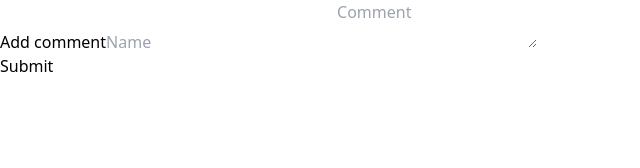
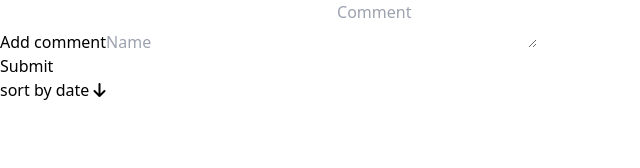
Before and after one commit to sagarrajak/commentsection, a React (Vite) app: page / in a window 1280 px wide. Shown: the top 168 px of the page, without its empty margins (0-640 px from the left). Built offline with nearby package versions, Linux system fonts and the light colour scheme.

Commit message:
added sorting feature

```diff
--- a/src/components/MainContainer.tsx
+++ b/src/components/MainContainer.tsx
@@ -1,4 +1,5 @@
 import useAddCommentController from "../hooks/controller/useAddCommentController";
+import useSortingCommentController from "../hooks/controller/useSortingCommentController";
 import { useAppSelector } from "../store/store";
 import AddCommentContainer from "./AddCommentContainer";
 import { ReplyCommentSection } from "./ReplyCommentContainer";
@@ -6,6 +7,7 @@ import { ReplyCommentSection } from "./ReplyCommentContainer";
 function MainContainer() {
   const state = useAppSelector((state) => state.comments);
   const { addComment } = useAddCommentController();
+  const { order, sortComments } = useSortingCommentController()
 
   return (
     <div>
@@ -22,6 +24,14 @@ function MainContainer() {
           });
         }}
       />
+      <div onClick={sortComments} className="w-[80%] text-right hover:cursor-pointer">
+        sort by date{" "}
+        {order === -1 ? (
+          <i className="fa-solid fa-arrow-up"></i>
+        ) : (
+          <i className="fa-solid fa-arrow-down"></i>
+        )}
+      </div>
       {state.comments.map((data) => (
         <ReplyCommentSection comment={data} />
       ))}
--- /dev/null
+++ b/src/hooks/controller/useSortingCommentController.tsx
@@ -0,0 +1,26 @@
+import { useState } from 'react';
+import { findAllData } from '../../indexDb/findAllData';
+import { StorageEnum } from "../../indexDb/initDb";
+import { useAppDispatch } from '../../store/store';
+import { sortCommentTree } from '../../slice/comment.slice';
+import { SingleCommentInterface } from '../../types';
+
+function useSortingCommentController() {
+    const [order, setSortingOrder] = useState<-1 | 1>(1);
+    const dispatch = useAppDispatch();
+
+    const sortComments = async () => {
+        const data = await findAllData(StorageEnum.comments);
+        if (order <= 0) {
+            setSortingOrder(1);
+            dispatch(sortCommentTree({ comments: data as SingleCommentInterface[], sortDirection: 1 }))
+        } else {
+            setSortingOrder(-1);
+            dispatch(sortCommentTree({ comments: data as SingleCommentInterface[], sortDirection: -1 }))
+        }
+    };
+
+    return { sortComments, order};
+}
+
+export default useSortingCommentController;
--- a/src/indexDb/findAllData.ts
+++ b/src/indexDb/findAllData.ts
@@ -2,7 +2,7 @@ import { StorageEnum } from "./initDb";
 
 export const findAllData = <T>(
   storeName: StorageEnum
-): Promise<T[] | string | null> => {
+): Promise<T[]> => {
   return new Promise((resolve, reject) => {
     const request = indexedDB.open("myDB");
     request.onsuccess = (evt: any) => {
--- a/src/provider/IndexDbProvider.tsx
+++ b/src/provider/IndexDbProvider.tsx
@@ -12,7 +12,7 @@ export const IndexDbProvider = ({
   const [isIndexDBReady, setIsIndexDbReady] = useState<boolean>(false);
   const dispatch = useAppDispatch();
 
-  useEffect(function () {
+  useEffect(() => {
     setIsIndexDbReady(false);
     initDb()
       .then(() => {
@@ -28,7 +28,7 @@ export const IndexDbProvider = ({
       .catch(() => {
         setIsIndexDbReady(true);
       });
-  }, []);
+  }, [dispatch]);
 
   return <>{isIndexDBReady ? children : <h1>Please wait....</h1>}</>;
 };
--- a/src/slice/comment.slice.ts
+++ b/src/slice/comment.slice.ts
@@ -85,8 +85,7 @@ function buildDfsTree(comments: SingleCommentInterface[]) {
     }
   };
 
-  for (const obj of outputNode)
-    dfsHelper(obj)
+  for (const obj of outputNode) dfsHelper(obj);
 
   return outputNode;
 }
@@ -116,7 +115,12 @@ export const commentSlice = createSlice({
     },
     editCommentAction: (
       state,
-      action: PayloadAction<{ id: string; comment: string; dateString: string, userName: string}>
+      action: PayloadAction<{
+        id: string;
+        comment: string;
+        dateString: string;
+        userName: string;
+      }>
     ) => {
       for (let i = 0; i < state.comments.length; i++) {
         dfsEdit(
@@ -150,8 +154,31 @@ export const commentSlice = createSlice({
       state,
       action: PayloadAction<{ comments: SingleCommentInterface[] }>
     ) => {
+      action.payload.comments.sort(
+        (lhr: SingleCommentInterface, rhs: SingleCommentInterface) => {
+          return (
+            (new Date(lhr.createdDate).getTime() - new Date(rhs.createdDate).getTime())
+          );
+        }
+      );
       state.comments = buildDfsTree(action.payload.comments);
-      console.log({ data: state.comments });
+    },
+    sortCommentTree: (
+      state,
+      action: PayloadAction<{
+        comments: SingleCommentInterface[];
+        sortDirection: -1 | 1;
+      }>
+    ) => {
+      action.payload.comments.sort(
+        (lhr: SingleCommentInterface, rhs: SingleCommentInterface) => {
+          return (
+             action.payload.sortDirection * (new Date(lhr.createdDate).getTime() - new Date(rhs.createdDate).getTime())
+          );
+        }
+      );
+      console.log(action.payload.comments);
+      state.comments = buildDfsTree(action.payload.comments);
     },
   },
 });
@@ -161,6 +188,7 @@ export const {
   editCommentAction,
   addCommentAction,
   buildCommentTreeAction,
+  sortCommentTree
 } = commentSlice.actions;
 
 export default commentSlice.reducer;
```
